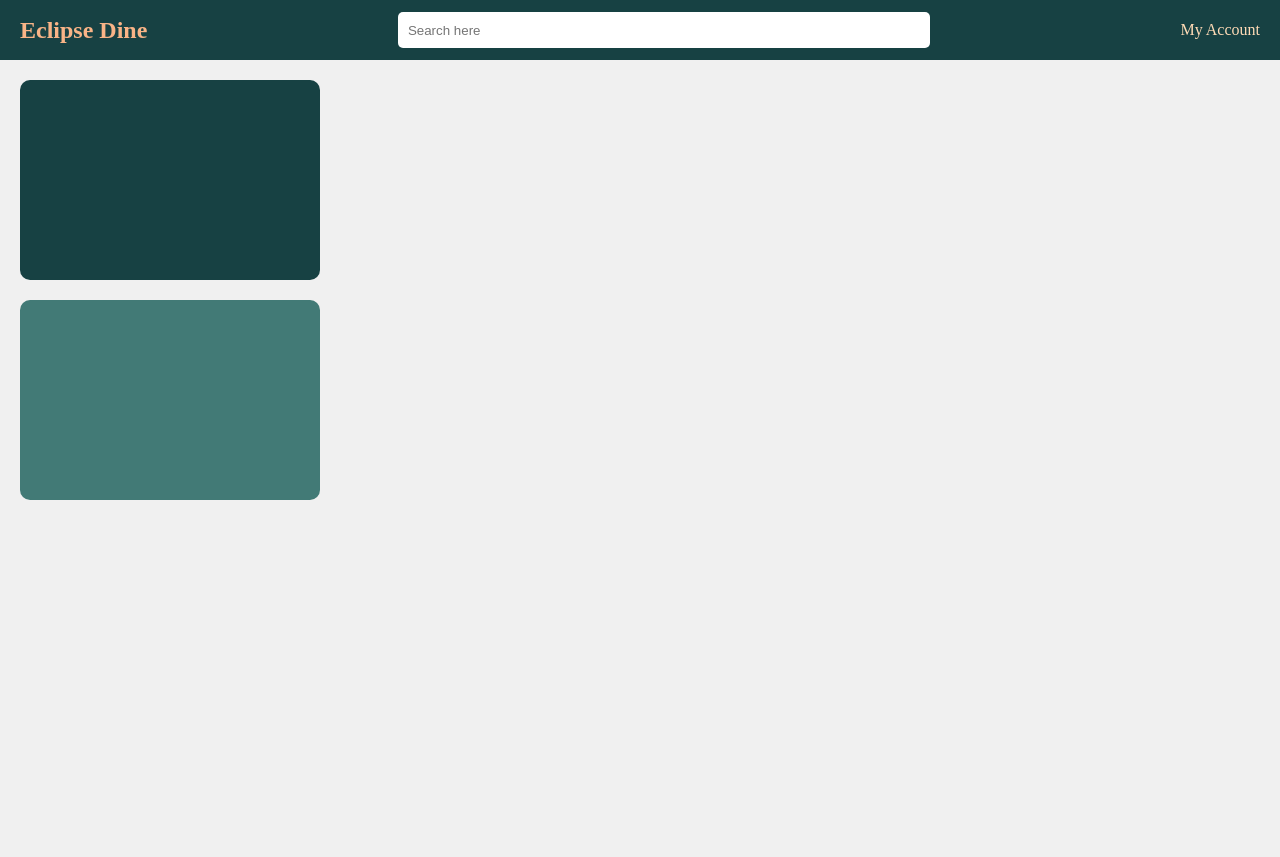
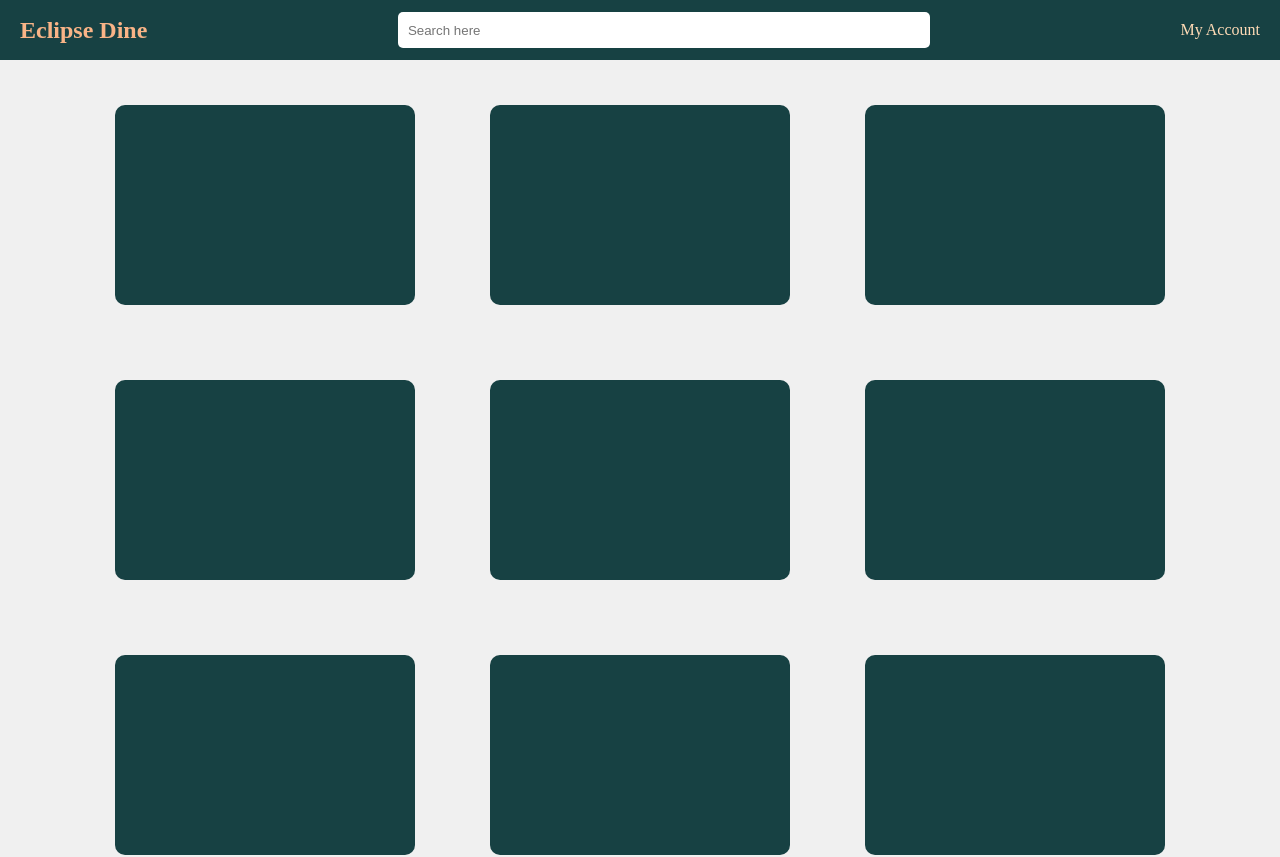
Before and after one commit to Mohammadhasan14/EclipseDine, a React (Vite) app: page / in a window 1280 px wide. Shown: the top 857 px of the page. Before the commit the page ends 800 px from the top, so only its background shows below. Built offline with nearby package versions, Linux system fonts and the light colour scheme.

Commit message:
enhanced the card UI

```diff
--- a/src/App.tsx
+++ b/src/App.tsx
@@ -7,9 +7,12 @@ function App() {
     <div>
       <Navbar />
       <div className="parent">
-        <div className="card-1">
-        </div>
-        <div className="card-2"></div>
+        {Array(12).fill(null).map((_, index) => {
+          return (
+            <div key={index + 1} className="card">
+            </div>
+          )
+        })}
       </div>
     </div>
   )
--- a/src/index.css
+++ b/src/index.css
@@ -45,7 +45,7 @@ body {
     padding: 4px 10px;
 }
 
-.card-1 {
+.card {
     background-color: var(--primary-bg-color);
     width: 300px;
     height: 200px;
@@ -53,10 +53,12 @@ body {
     border-radius: 10px;
 }
 
-.card-2 {
-    background-color: var(--secondary-bg-color);
-    width: 300px;
-    height: 200px;
-    margin: 20px;
-    border-radius: 10px;
+.parent {
+    display: flex;
+    flex-wrap: wrap;
+    justify-content: center;
+    align-items: center;
+    padding: 25px;
+    gap: 35px;
+    min-height: 15vh;
 }
```
